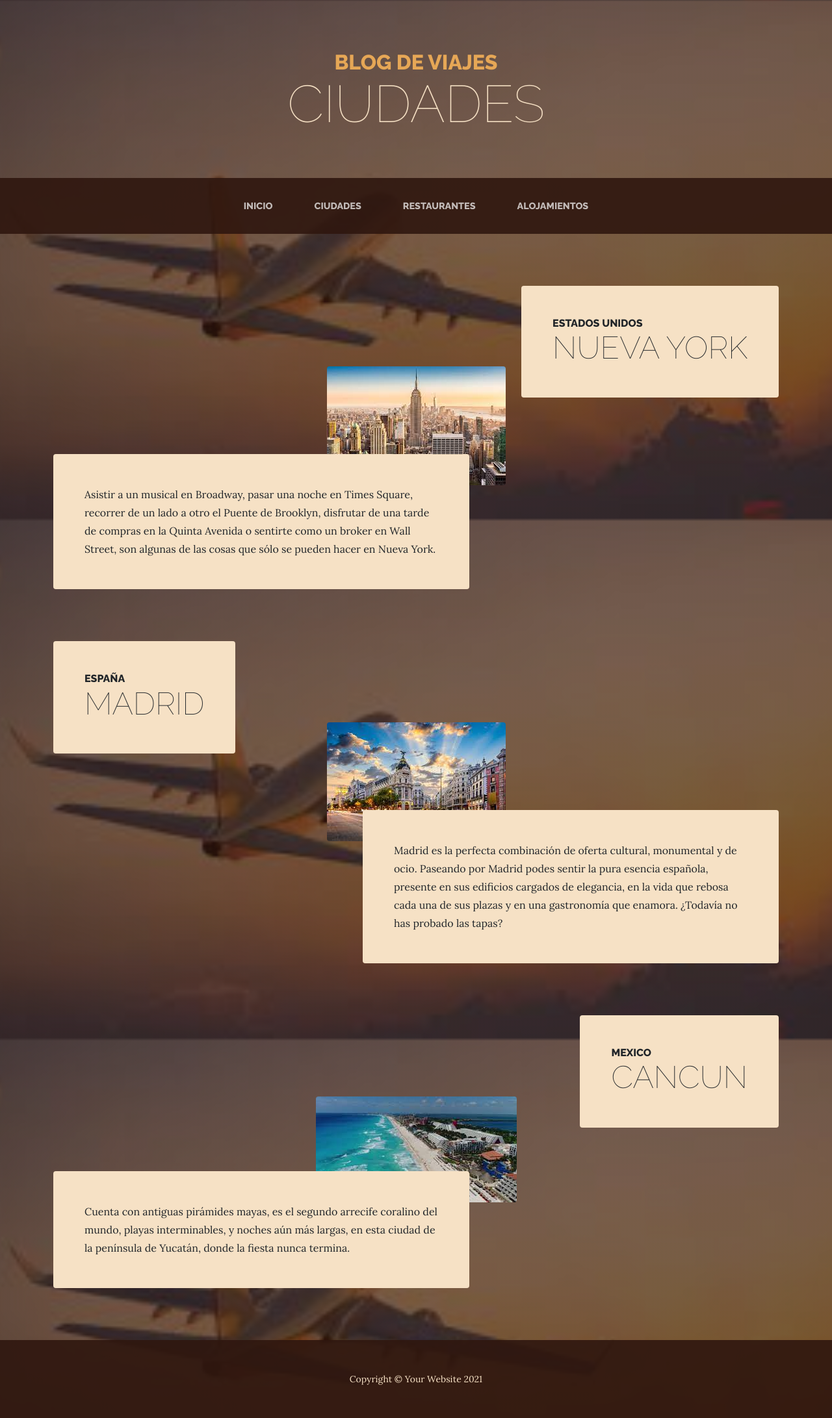
After one commit to solrenzi/Entrega1-Renzi, a Django app: page /App/ciudades/ in a window 1280 px wide. The commit adds this page. Shown: the whole page at 65% size. Run offline with Django 3.2, Linux system fonts and the light colour scheme; some libraries are stand-ins or nearby versions.

Commit message:
Version 4 - incluye los templates vistas y urls

```diff
--- /dev/null
+++ b/ProyectoFinal/App/templates/App/ciudades.html
@@ -0,0 +1,103 @@
+<!DOCTYPE html>
+<html lang="en">
+    <head>
+        {% load static %}
+        <meta charset="utf-8" />
+        <meta name="viewport" content="width=device-width, initial-scale=1, shrink-to-fit=no" />
+        <meta name="description" content="" />
+        <meta name="author" content="" />
+        <title> Ciudades </title>
+        <link rel="icon" type="image/x-icon" href="{% static 'App/assets/favicon.ico' %}" />
+        <!-- Font Awesome icons (free version)-->
+        <script src="https://use.fontawesome.com/releases/v5.15.4/js/all.js" crossorigin="anonymous"></script>
+        <!-- Google fonts-->
+        <link href="https://fonts.googleapis.com/css?family=Raleway:100,100i,200,200i,300,300i,400,400i,500,500i,600,600i,700,700i,800,800i,900,900i" rel="stylesheet" />
+        <link href="https://fonts.googleapis.com/css?family=Lora:400,400i,700,700i" rel="stylesheet" />
+        <!-- Core theme CSS (includes Bootstrap)-->
+        <link href="{% static 'App/css/styles.css' %}" rel="stylesheet" />
+    </head>
+    <body>
+        <header>
+            <h1 class="site-heading text-center text-faded d-none d-lg-block">
+                <span class="site-heading-upper text-primary mb-3"> Blog de viajes </span>
+                <span class="site-heading-lower"> Ciudades </span>
+            </h1>
+        </header>
+        <!-- Navigation-->
+        <nav class="navbar navbar-expand-lg navbar-dark py-lg-4" id="mainNav">
+            <div class="container">
+                <a class="navbar-brand text-uppercase fw-bold d-lg-none" href="{% static 'App/index.html' %}">Start Bootstrap</a>
+                <button class="navbar-toggler" type="button" data-bs-toggle="collapse" data-bs-target="#navbarSupportedContent" aria-controls="navbarSupportedContent" aria-expanded="false" aria-label="Toggle navigation"><span class="navbar-toggler-icon"></span></button>
+                <div class="collapse navbar-collapse" id="navbarSupportedContent">
+                    <ul class="navbar-nav mx-auto">
+                        <li class="nav-item px-lg-4"><a class="nav-link text-uppercase" href="{% url 'Inicio' %}">Inicio</a></li>
+                        <li class="nav-item px-lg-4"><a class="nav-link text-uppercase" href="{% url 'Ciudades' %}">Ciudades</a></li>
+                        <li class="nav-item px-lg-4"><a class="nav-link text-uppercase" href="{% url 'Restaurantes' %}">Restaurantes</a></li>
+                        <li class="nav-item px-lg-4"><a class="nav-link text-uppercase" href="{% url 'Alojamientos' %}">Alojamientos</a></li>
+                    </ul>
+                </div>
+            </div>
+        </nav>
+        <section class="page-section">
+            <div class="container">
+                <div class="product-item">
+                    <div class="product-item-title d-flex">
+                        <div class="bg-faded p-5 d-flex ms-auto rounded">
+                            <h2 class="section-heading mb-0">
+                                <span class="section-heading-upper">Estados Unidos</span>
+                                <span class="section-heading-lower">Nueva York</span>
+                            </h2>
+                        </div>
+                    </div>
+                    <img class="product-item-img mx-auto d-flex rounded img-fluid mb-3 mb-lg-0" src="{% static 'App/assets/img/products-01.jpg' %}" alt="..." />
+                    <div class="product-item-description d-flex me-auto">
+                        <div class="bg-faded p-5 rounded"><p class="mb-0">Asistir a un musical en Broadway, pasar una noche en Times Square, recorrer de un lado a otro el Puente de Brooklyn, disfrutar de una tarde de compras en la Quinta Avenida o sentirte como un broker en Wall Street, son algunas de las cosas que sólo se pueden hacer en Nueva York.</p></div>
+                    </div>
+                </div>
+            </div>
+        </section>
+        <section class="page-section">
+            <div class="container">
+                <div class="product-item">
+                    <div class="product-item-title d-flex">
+                        <div class="bg-faded p-5 d-flex me-auto rounded">
+                            <h2 class="section-heading mb-0">
+                                <span class="section-heading-upper">España</span>
+                                <span class="section-heading-lower">Madrid</span>
+                            </h2>
+                        </div>
+                    </div>
+                    <img class="product-item-img mx-auto d-flex rounded img-fluid mb-3 mb-lg-0" src="{% static 'App/assets/img/products-02.jpg' %}" alt="..." />
+                    <div class="product-item-description d-flex ms-auto">
+                        <div class="bg-faded p-5 rounded"><p class="mb-0">Madrid es la  perfecta combinación de oferta cultural, monumental y de ocio. Paseando por Madrid podes sentir la pura esencia española, presente en sus edificios cargados de elegancia, en la vida que rebosa cada una de sus plazas y en una gastronomía que enamora. ¿Todavía no has probado las tapas?  </p></div>
+                    </div>
+                </div>
+            </div>
+        </section>
+        <section class="page-section">
+            <div class="container">
+                <div class="product-item">
+                    <div class="product-item-title d-flex">
+                        <div class="bg-faded p-5 d-flex ms-auto rounded">
+                            <h2 class="section-heading mb-0">
+                                <span class="section-heading-upper">Mexico</span>
+                                <span class="section-heading-lower">Cancun</span>
+                            </h2>
+                        </div>
+                    </div>
+                    <img class="product-item-img mx-auto d-flex rounded img-fluid mb-3 mb-lg-0" src="{% static 'App/assets/img/products-03.jpg' %}" alt="..." />
+                    <div class="product-item-description d-flex me-auto">
+                        <div class="bg-faded p-5 rounded"><p class="mb-0">Cuenta con antiguas pirámides mayas, es el segundo arrecife coralino del mundo, playas interminables, y noches aún más largas, en esta ciudad de la península de Yucatán, donde la fiesta nunca termina.</p></div>
+                    </div>
+                </div>
+            </div>
+        </section>
+        <footer class="footer text-faded text-center py-5">
+            <div class="container"><p class="m-0 small">Copyright &copy; Your Website 2021</p></div>
+        </footer>
+        <!-- Bootstrap core JS-->
+        <script src="https://cdn.jsdelivr.net/npm/bootstrap@5.1.3/dist/js/bootstrap.bundle.min.js"></script>
+        <!-- Core theme JS-->
+        <script src="{% static 'App/js/scripts.js' %}"></script>
+    </body>
+</html>
--- a/ProyectoFinal/App/urls.py
+++ b/ProyectoFinal/App/urls.py
@@ -3,5 +3,8 @@ from App import views
 
 urlpatterns = [
     path('inicio/', views.inicio, name="Inicio"),
+    path('ciudades/', views.ciudades, name="Ciudades"),
+    path('restaurantes/', views.restaurantes, name="Restaurantes"),
+    path('alojamientos/', views.alojamientos, name="Alojamientos"),
 
 ]
--- a/ProyectoFinal/App/views.py
+++ b/ProyectoFinal/App/views.py
@@ -12,3 +12,15 @@ def inicio(request):
     #return HttpResponse("Esto es una prueba de inicio")
 
     return render(request, 'App/inicio.html')
+
+def ciudades(request):
+
+    return render(request, 'App/ciudades.html')
+
+def restaurantes(request):
+
+    return render(request, 'App/restaurantes.html')
+
+def alojamientos(request):
+
+    return render(request, 'App/alojamientos.html')
```
Also changed, not shown: ProyectoFinal/App/templates/App/alojamientos.html (added, +103 -0 lines), ProyectoFinal/App/templates/App/inicio.html (+4 -4 lines), ProyectoFinal/App/templates/App/padre.html (added, +103 -0 lines), ProyectoFinal/App/templates/App/restaurantes.html (added, +103 -0 lines), ProyectoFinal/App/static/App/assets/img/products-01.jpg, ProyectoFinal/App/static/App/assets/img/products-02.jpg, ProyectoFinal/App/static/App/assets/img/products-03.jpg.
